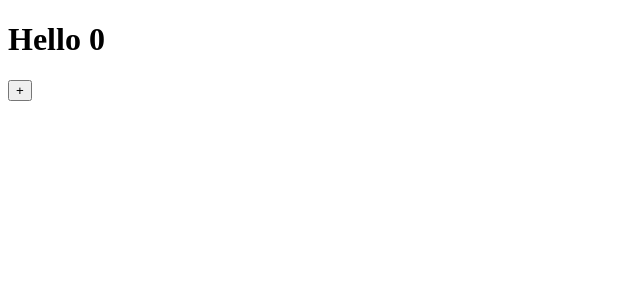
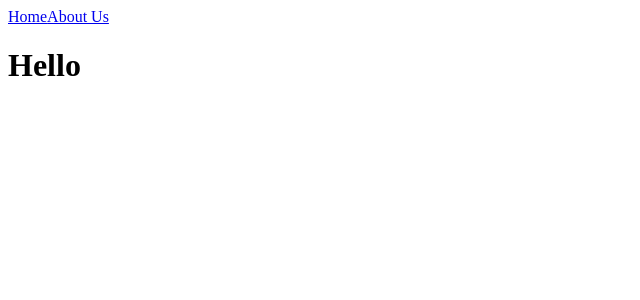
Before and after one commit to eunkeeee/next-js-beg, a Next.js app in the folder next-js-intro/: page / in a window 1280 px wide. Shown: the top 300 px of the page, without its empty margins (0-640 px from the left). Built offline with nearby package versions, Linux system fonts and the light colour scheme.

Commit message:
1.3 Routing

```diff
--- /dev/null
+++ b/next-js-intro/components/NavBar.js
@@ -0,0 +1,8 @@
+export default function NavBar() {
+  return (
+    <nav>
+      <a href="/">Home</a>
+      <a href="/about-us">About Us</a>
+    </nav>
+  );
+}
--- a/next-js-intro/pages/index.js
+++ b/next-js-intro/pages/index.js
@@ -1,11 +1,12 @@
 import { useState } from "react";
+import NavBar from "../components/NavBar";
 
 export default function Home() {
   const [counter, setCounter] = useState(0);
   return (
     <div>
-      <h1>Hello {counter}</h1>
-      <button onClick={() => setCounter((prev) => prev + 1)}>+</button>
+      <NavBar />
+      <h1>Hello</h1>
     </div>
   );
 }
```
Also changed, not shown: next-js-intro/pages/about-us.js (+7 -1 lines).
